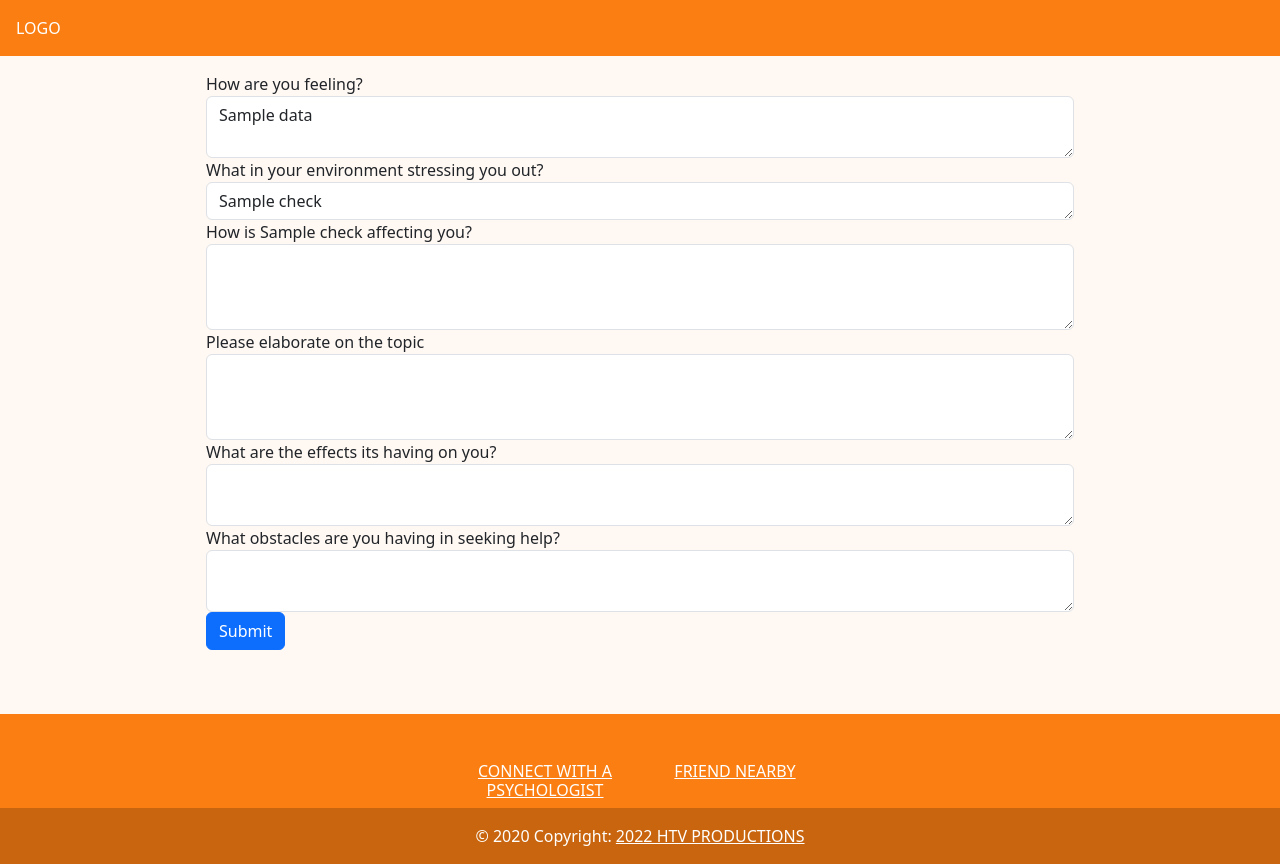
After one commit to niteshbansal07/hack_the_valley, a Flask app: template templates/form2.html in a window 1280 px wide. The commit adds this page. Run offline with Flask 2, Linux system fonts and the light colour scheme; the template is opened without the code that fills it: most values are stand-ins (such as "Sample title", 1, 10 or a date in 2020); some libraries are stand-ins or nearby versions.

Commit message:
--2forms

```diff
--- a/app.py
+++ b/app.py
@@ -147,23 +147,34 @@ def form():
 def handle_data():
     if request.method == 'POST':
         myfirstanswer = request.form["seeAnotherFieldGroup"]
+        data = []
         if myfirstanswer=="positive":
-            oField1 = request.form["oField1"]
-            oField2 = request.form["oField2"]
-            data = oField1
+            data.append(request.form["oField1"])
+            data.append(request.form["oField2"])
         elif myfirstanswer=="negative":
-            message = []
-            message.append(request.form["feelings"])
-            message.append(request.form["environment"])
-            message.append(request.form["howEnv"])
-            message.append(request.form["elaborate"])
-            message.append(request.form["effects"])
-            message.append(request.form["obstacles"])
-            answer1 = read_chat(message, False)
-            answer2 = read_chat(message, True)
+            data.append(request.form["feelings"])
+            answer1 = read_chat(data, False)
+            return render_template('form2.html', check=answer1, data=data)
         else:
             data = "Nothing"
-    return render_template('index.html', data=answer2)
+    return render_template('index.html', data=data)
+
+@app.route('/check_data', methods=['GET', 'POST'])
+def check_data():
+    if request.method == 'POST':
+        message = []
+        message.append(request.form["feelings"])
+        message.append(request.form["environment"])
+        message.append(request.form["howEnv"])
+        message.append(request.form["elaborate"])
+        message.append(request.form["effects"])
+        message.append(request.form["obstacles"])
+        answer1 = read_chat(message, True)
+        return render_template('index.html', data=answer1)
+    else:
+        data = "Nothing"
+    return render_template('index.html', data=data)
+
 
 
 if __name__ == '__main__':
--- a/templates/base.html
+++ b/templates/base.html
@@ -2,7 +2,6 @@
 <html lang="en">
 
 <head>
-<<<<<<< HEAD
     <meta charset="UTF-8">
     <meta http-equiv="X-UA-Compatible" content="IE=edge">
     <meta name="viewport" content="width=device-width, initial-scale=1.0">
@@ -10,14 +9,6 @@
     <link rel="stylesheet" href="../static/main.css">
     <script src="//ajax.googleapis.com/ajax/libs/jquery/1.9.1/jquery.min.js"></script>
     <title>{% block title %} {% endblock %}</title>
-=======
-  <meta charset="UTF-8">
-  <meta http-equiv="X-UA-Compatible" content="IE=edge">
-  <meta name="viewport" content="width=device-width, initial-scale=1.0">
-  {{ bootstrap.load_css() }}
-  <link rel="stylesheet" href="../static/main.css">
-  <title>{% block title %} {% endblock %}</title>
->>>>>>> 361733b3f27fc3e918ad5d365681ca8fad5b2e24
 </head>
 
 <body>
@@ -36,7 +27,7 @@
           <!-- Grid column -->
           <div class="col-md-2">
             <h6 class="text-uppercase font-weight-bold">
-              <a href="#!" class="text-white">Connect with Psychologist</a>
+              <a href="#!" class="text-white">Connect with a Psychologist</a>
             </h6>
           </div>
           <!-- Grid column -->
@@ -68,6 +59,26 @@
   </footer>
   <!-- Footer -->
   {{ bootstrap.load_js() }}
+  <script>
+    $("#seeAnotherFieldGroup").change(function() {
+      if ($(this).val() == "positive") {
+        $('#positiveDiv').show();
+        $('.positiveField').attr('required', '');
+        $('.positiveField').attr('data-error', 'This field is required.');
+        $('#negativeDiv').hide();
+        $('.negativeField').removeAttr('required');
+        $('.negativeField').removeAttr('data-error');
+      } else {
+        $('#positiveDiv').hide();
+        $('.positiveField').removeAttr('required');
+        $('.positiveField').removeAttr('data-error');
+        $('#negativeDiv').show();
+        $('.negativeField').attr('required', '');
+        $('.negativeField').attr('data-error', 'This field is required.');
+      }
+    });
+    $("#seeAnotherFieldGroup").trigger("change");
+    </script>
 </body>
 
 </html>
--- /dev/null
+++ b/templates/form2.html
@@ -0,0 +1,38 @@
+{% extends 'base.html' %}
+
+{% block title%} Index{% endblock %}
+
+{% block content %}
+<form class="p-3" action="{{ url_for('check_data') }}" method="post">
+    <label class="negativeField" for="feelings">How are you feeling?</label>
+    <textarea class="form-control" id="feelings" name="feelings" rows="2" readonly>{{data[0]}}</textarea>
+    {% if check[1]=='none' %}
+      <label class="negativeField" for="environment">What in your environment stressing you out?</label>
+      <textarea class="form-control" id="environment" name="environment" rows="1"></textarea>
+      <label class="negativeField" for="howEnv">How is that affecting you?</label>
+      <textarea class="form-control" id="howEnv" name="howEnv" rows="3"></textarea>
+      <label class="negativeField" for="elaborate">Please elaborate on the topic</label>
+      <textarea class="form-control" id="elaborate" name="elaborate" rows="3"></textarea>
+      <label class="negativeField" for="effects">What are the effects its having on you?</label>
+      <textarea class="form-control" id="effects" name="effects" rows="2"></textarea>
+      <label class="negativeField" for="obstacles">What obstacles are you having in seeking help?</label>
+      <textarea class="form-control" id="obstacles" name="obstacles" rows="2"></textarea>
+    {% endif %}
+    {% if check[1]!='none' %}
+    <label class="negativeField" for="environment">What in your environment stressing you out?</label>
+    <textarea class="form-control" id="environment" name="environment" rows="1" readonly>{{check[1]}}</textarea>
+    <label class="negativeField" for="howEnv">How is {{check[1]}} affecting you?</label>
+    <textarea class="form-control" id="howEnv" name="howEnv" rows="3"></textarea>
+    <label class="negativeField" for="elaborate">Please elaborate on the topic</label>
+    <textarea class="form-control" id="elaborate" name="elaborate" rows="3"></textarea>
+    <label class="negativeField" for="effects">What are the effects its having on you?</label>
+    <textarea class="form-control" id="effects" name="effects" rows="2"></textarea>
+    <label class="negativeField" for="obstacles">What obstacles are you having in seeking help?</label>
+    <textarea class="form-control" id="obstacles" name="obstacles" rows="2"></textarea>
+    {% endif %}
+    <button type="submit" class="btn btn-primary">Submit</button>
+  </form>
+
+
+
+{% endblock %}
```
Also changed, not shown: templates/form.html (+0 -10 lines).
